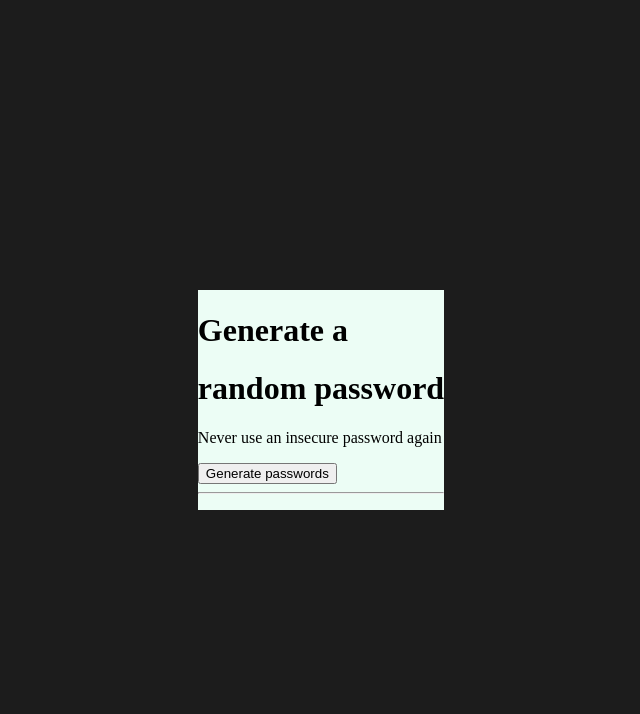
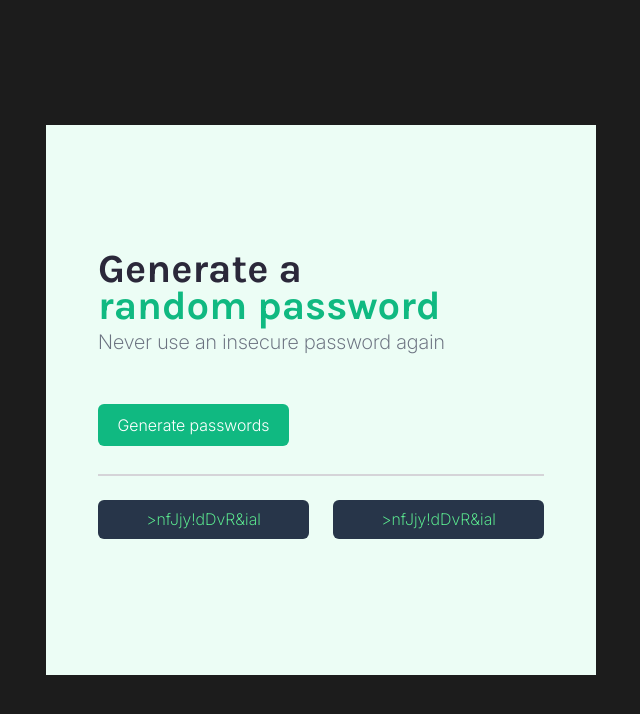
Before and after one commit to mehradhpr/password-generator, a plain HTML site: page index.html in a window 1280 px wide. Shown: the whole page, without its empty margins (319-959 px from the left). Drawn offline with Linux system fonts and the light colour scheme.

Commit message:
Finished styling

```diff
--- a/index.html
+++ b/index.html
@@ -7,15 +7,21 @@
 
   <body>
     <main>
-      <h1 class="t1">Generate a</h1>
-      <h1 class="t2">random password</h1>
-      <p>Never use an insecure password again</p>
-      <button>Generate passwords</button>
-      <hr>
-      <div class="passwords-container">
-        <p class="password"></p>
-        <p class="password"></p>
+      <div class="main-container">
+        <div class="title-container">
+          <h1 class="t1">Generate a</h1>
+          <h1 class="t2">random password</h1>
+        </div>
+
+        <p class="p">Never use an insecure password again</p>
+        <button>Generate passwords</button>
+        <hr>
+        <div class="passwords-container">
+          <p class="password">>nfJjy!dDvR&ial</p>
+          <p class="password">>nfJjy!dDvR&ial</p>
+        </div>
       </div>
+
     </main>
   </body>
 </html>
--- a/styles.css
+++ b/styles.css
@@ -7,4 +7,97 @@ body {
 
 main {
   background-color: #ecfdf5;
+  width: 550;
+  height: 550;
+  display: flex;
+  justify-content: center;
+  align-items: center;
 }
+
+.main-container {
+  display: flex;
+  flex-direction: column;
+  justify-content: space-between;
+  width: 446;
+}
+
+.title-container {
+  width: fit-content;
+  height: 80;
+}
+
+h1 {
+  font-family: "Karla";
+  font-weight: bolder;
+  font-size: 40;
+  letter-spacing: -5%;
+  padding: 0;
+  margin: 0;
+  margin-bottom: -10;
+}
+
+.t1 {
+  color: #2b283a;
+}
+
+.t2 {
+  color: #10b981;
+}
+
+p {
+  font-family: "Inter";
+  color: #6b7280;
+  font-size: 20px;
+  font-weight: 250;
+}
+
+.p {
+  margin-top: 5;
+  margin-bottom: 50;
+}
+
+button {
+  width: 191;
+  height: 42;
+  border-radius: 6px;
+  border: transparent;
+  font-family: "Inter";
+  font-size: 16;
+  font-weight: 300;
+  color: white;
+  background-color: #10b981;
+  margin-bottom: 20;
+}
+
+.passwords-container {
+  display: flex;
+  flex-direction: row;
+  justify-content: space-between;
+}
+
+.password {
+  font-size: 16;
+  width: 211;
+  height: 39px;
+  background-color: #273549;
+  color: #5def92;
+  border-radius: 6px;
+  line-height: 39px;
+  text-align: center;
+}
+
+hr {
+  border: none;
+  border-top: 2px solid #d5d4d8; /* Customize color and thickness */
+  width: 100%; /* Ensure it spans the container */
+}
+
+@font-face {
+  font-family: "Karla";
+  src: url("Karla-VariableFont_wght.ttf");
+}
+
+@font-face {
+  font-family: "Inter";
+  src: url("Inter-VariableFont_opsz,wght.ttf");
+}
```
Also changed, not shown: Inter-VariableFont_opsz,wght.ttf (added), Karla-VariableFont_wght.ttf (added), 1 other file.
